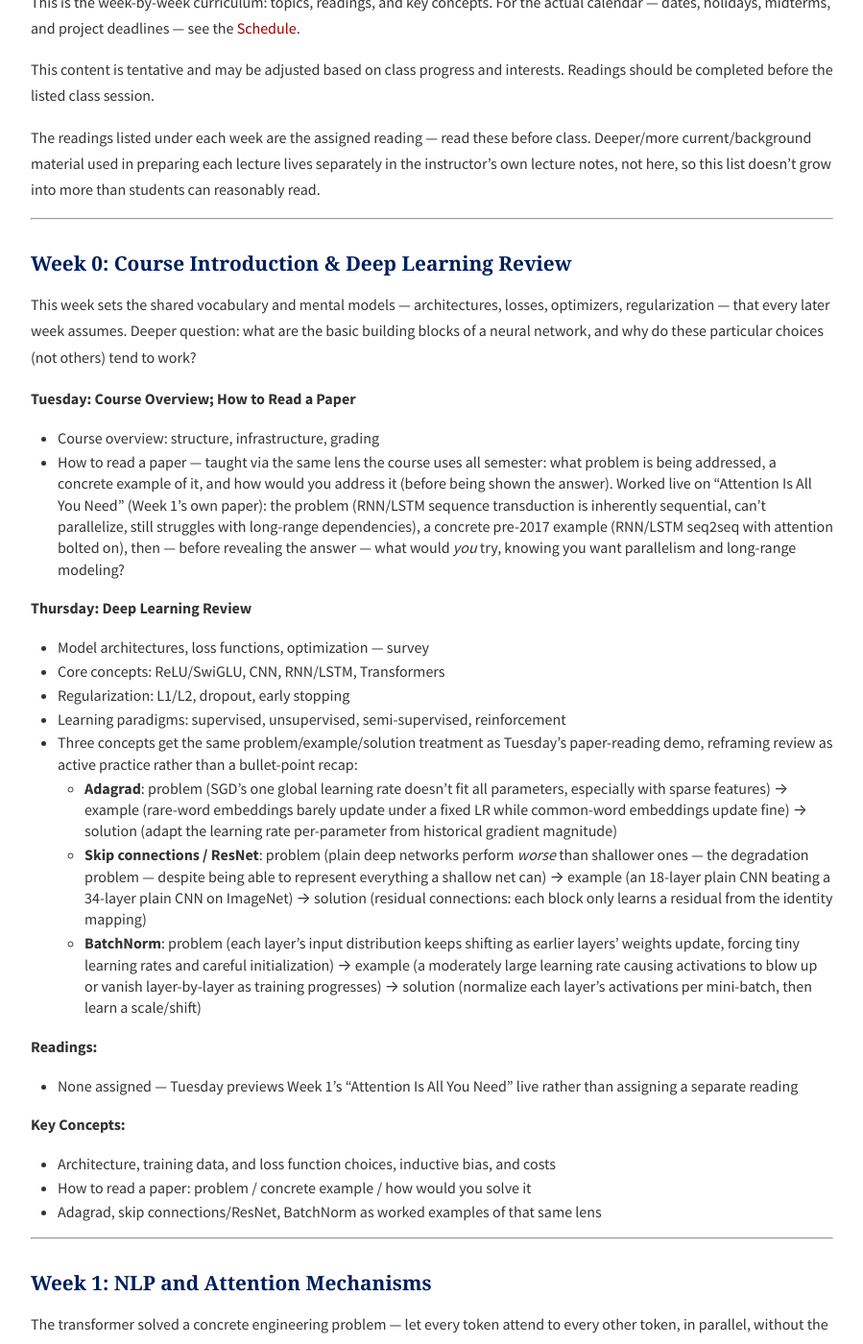
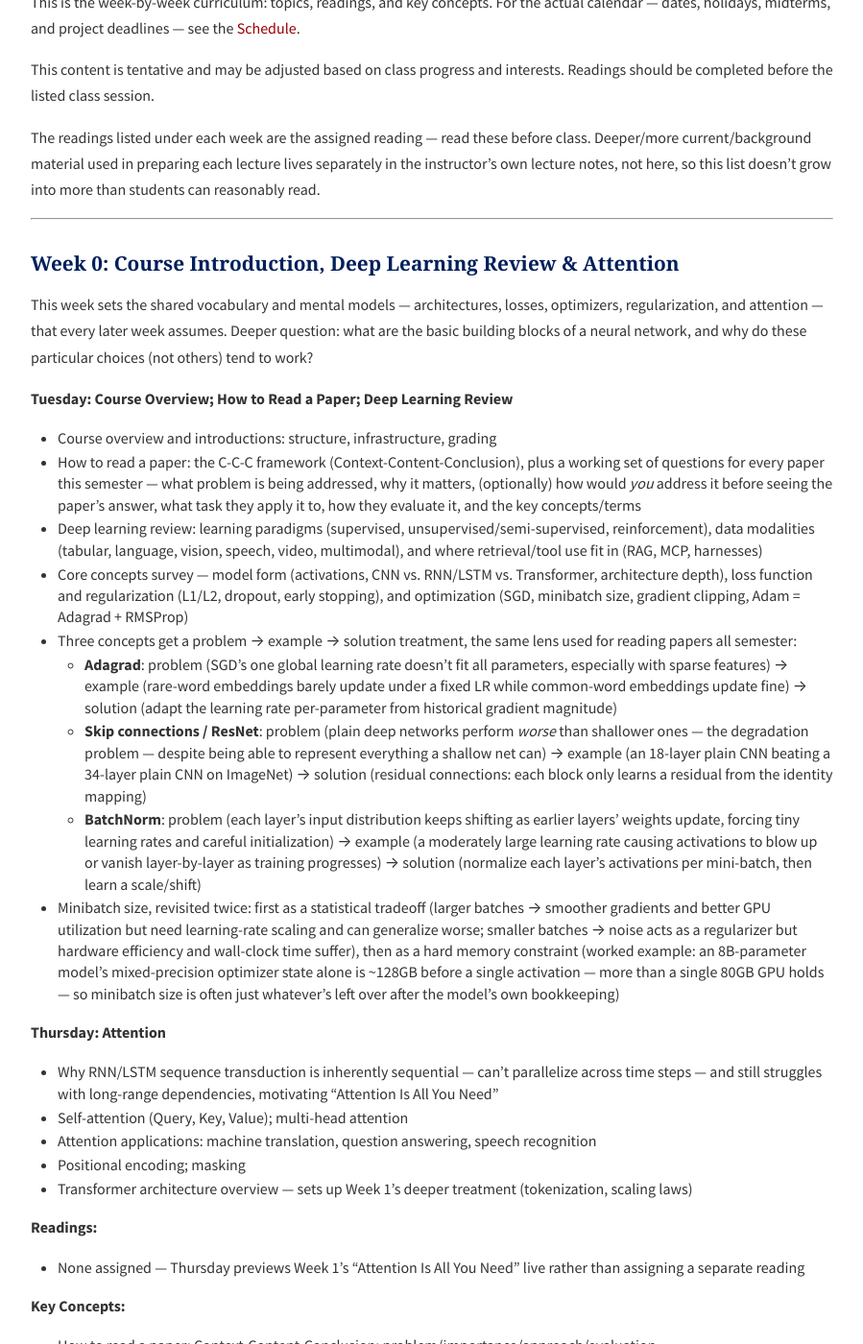
Before and after one commit to ungarl/CIS6220, a Jekyll site: the page built from topics.md, in a window 1280 px wide and 1400 px high, scrolled down 308 px. Shown: the whole window at 96% size, without its empty margins (190-1089 px from the left). Built offline with Jekyll 4.4.1, drawn with Linux system fonts in a browser that asks for light colours; some web fonts are replaced; some of the changed text lies outside the part shown.

Commit message:
Restructure Week 0 to fold in a dedicated Attention lecture

```diff
--- a/topics.md
+++ b/topics.md
@@ -18,31 +18,28 @@ students can reasonably read.
 
 ---
 
-### Week 0: Course Introduction & Deep Learning Review
+### Week 0: Course Introduction, Deep Learning Review & Attention
 
 This week sets the shared vocabulary and mental models — architectures, losses, optimizers,
-regularization — that every later week assumes. Deeper question: what are the basic building
-blocks of a neural network, and why do these particular choices (not others) tend to work?
+regularization, and attention — that every later week assumes. Deeper question: what are the
+basic building blocks of a neural network, and why do these particular choices (not others)
+tend to work?
 
-**Tuesday: Course Overview; How to Read a Paper**
+**Tuesday: Course Overview; How to Read a Paper; Deep Learning Review**
 
-- Course overview: structure, infrastructure, grading
-- How to read a paper — taught via the same lens the course uses all semester: what problem is
-  being addressed, a concrete example of it, and how would you address it (before being shown
-  the answer). Worked live on "Attention Is All You Need" (Week 1's own paper): the problem
-  (RNN/LSTM sequence transduction is inherently sequential, can't parallelize, still struggles
-  with long-range dependencies), a concrete pre-2017 example (RNN/LSTM seq2seq with attention
-  bolted on), then — before revealing the answer — what would *you* try, knowing you want
-  parallelism and long-range modeling?
-
-**Thursday: Deep Learning Review**
-
-- Model architectures, loss functions, optimization — survey
-- Core concepts: ReLU/SwiGLU, CNN, RNN/LSTM, Transformers
-- Regularization: L1/L2, dropout, early stopping
-- Learning paradigms: supervised, unsupervised, semi-supervised, reinforcement
-- Three concepts get the same problem/example/solution treatment as Tuesday's paper-reading
-  demo, reframing review as active practice rather than a bullet-point recap:
+- Course overview and introductions: structure, infrastructure, grading
+- How to read a paper: the C-C-C framework (Context-Content-Conclusion), plus a working set of
+  questions for every paper this semester — what problem is being addressed, why it matters,
+  (optionally) how would *you* address it before seeing the paper's answer, what task they apply
+  it to, how they evaluate it, and the key concepts/terms
+- Deep learning review: learning paradigms (supervised, unsupervised/semi-supervised,
+  reinforcement), data modalities (tabular, language, vision, speech, video, multimodal), and
+  where retrieval/tool use fit in (RAG, MCP, harnesses)
+- Core concepts survey — model form (activations, CNN vs. RNN/LSTM vs. Transformer, architecture
+  depth), loss function and regularization (L1/L2, dropout, early stopping), and optimization
+  (SGD, minibatch size, gradient clipping, Adam = Adagrad + RMSProp)
+- Three concepts get a problem → example → solution treatment, the same lens used for reading
+  papers all semester:
   - **Adagrad**: problem (SGD's one global learning rate doesn't fit all parameters,
     especially with sparse features) → example (rare-word embeddings barely update under a
     fixed LR while common-word embeddings update fine) → solution (adapt the learning rate
@@ -56,17 +53,37 @@ blocks of a neural network, and why do these particular choices (not others) ten
     moderately large learning rate causing activations to blow up or vanish layer-by-layer as
     training progresses) → solution (normalize each layer's activations per mini-batch, then
     learn a scale/shift)
+- Minibatch size, revisited twice: first as a statistical tradeoff (larger batches → smoother
+  gradients and better GPU utilization but need learning-rate scaling and can generalize worse;
+  smaller batches → noise acts as a regularizer but hardware efficiency and wall-clock time
+  suffer), then as a hard memory constraint (worked example: an 8B-parameter model's
+  mixed-precision optimizer state alone is ~128GB before a single activation — more than a
+  single 80GB GPU holds — so minibatch size is often just whatever's left over after the model's
+  own bookkeeping)
+
+**Thursday: Attention**
+
+- Why RNN/LSTM sequence transduction is inherently sequential — can't parallelize across time
+  steps — and still struggles with long-range dependencies, motivating "Attention Is All You
+  Need"
+- Self-attention (Query, Key, Value); multi-head attention
+- Attention applications: machine translation, question answering, speech recognition
+- Positional encoding; masking
+- Transformer architecture overview — sets up Week 1's deeper treatment (tokenization, scaling
+  laws)
 
 **Readings:**
 
-- None assigned — Tuesday previews Week 1's "Attention Is All You Need" live rather than
+- None assigned — Thursday previews Week 1's "Attention Is All You Need" live rather than
   assigning a separate reading
 
 **Key Concepts:**
 
-- Architecture, training data, and loss function choices, inductive bias, and costs
-- How to read a paper: problem / concrete example / how would you solve it
-- Adagrad, skip connections/ResNet, BatchNorm as worked examples of that same lens
+- How to read a paper: Context-Content-Conclusion; problem/importance/approach/evaluation
+- Architecture, loss function, and optimization choices; inductive bias and cost tradeoffs
+- Adagrad, skip connections/ResNet, BatchNorm as worked problem/example/solution demonstrations
+- Minibatch size as both a statistical tradeoff and a memory-budget constraint
+- Self-attention, multi-head attention, positional encoding, masking — foundation for Week 1
 
 ---
 
```
